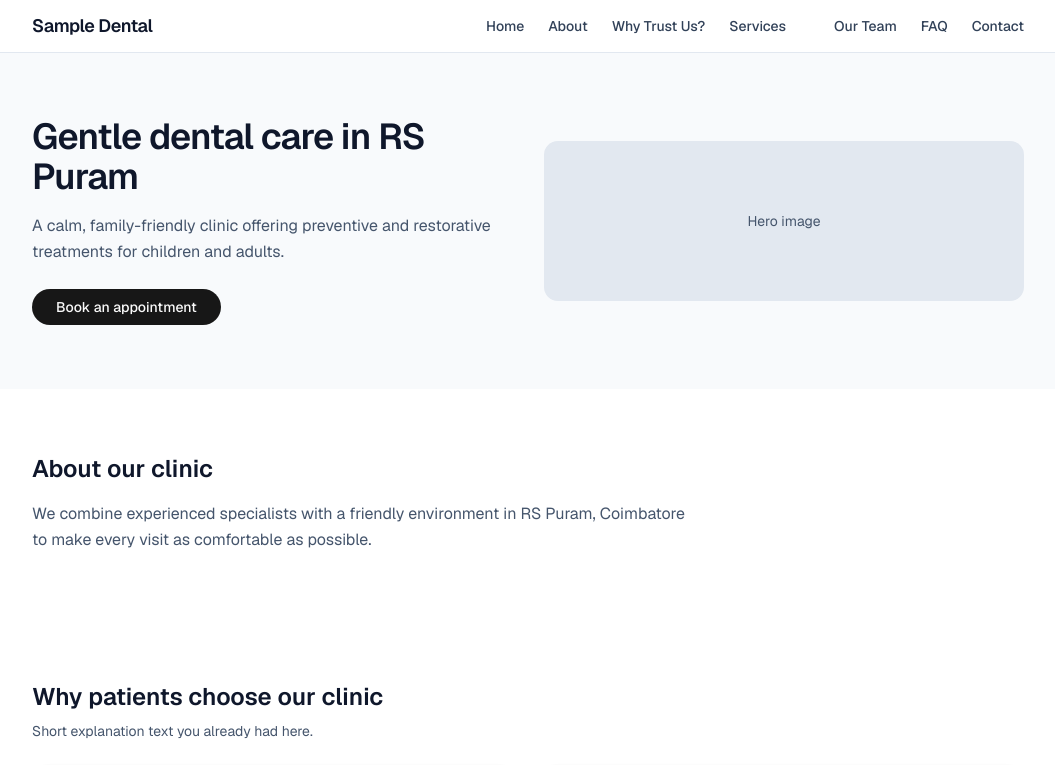
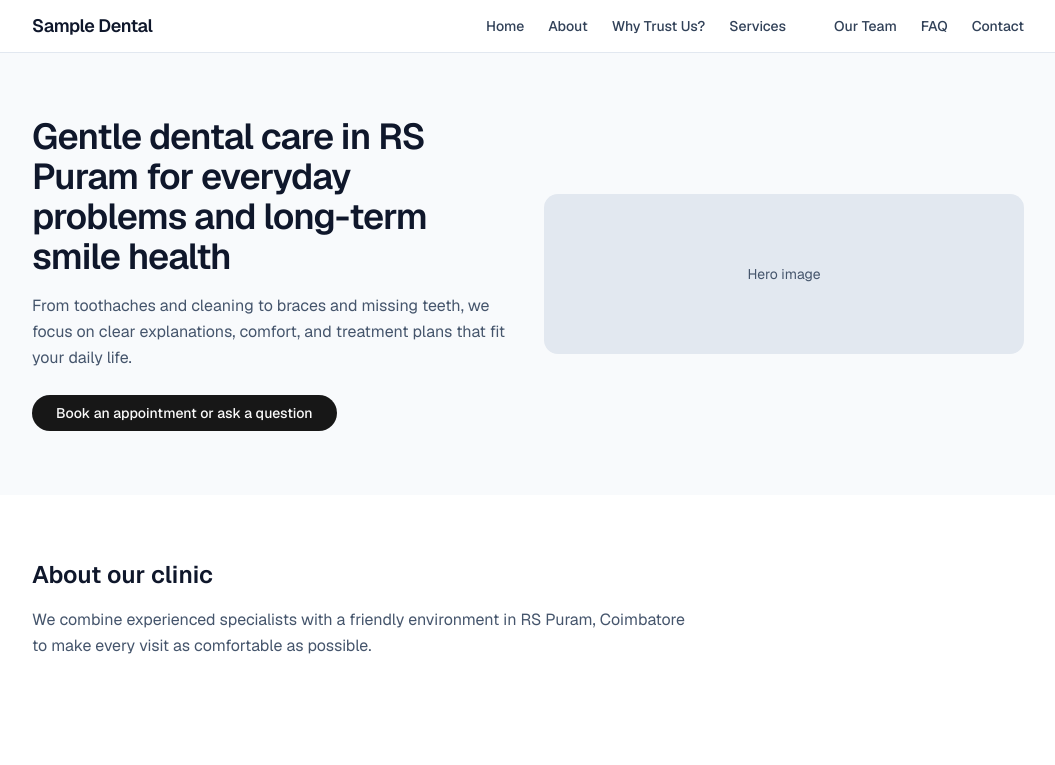
Before and after one commit to fooorrrceee/rr-dental-flip, a Next.js app in the folder landing-course/: page / in a window 1280 px wide. Shown: the top 765 px of the page, without its empty margins (112-1167 px from the left). Built offline with nearby package versions, Linux system fonts and the light colour scheme.

Commit message:
tighten dentist hero headline CTA

```diff
--- a/landing-course/app/components/Hero.tsx
+++ b/landing-course/app/components/Hero.tsx
@@ -9,19 +9,18 @@ export function Hero() {
     >
       <div className="mx-auto flex max-w-5xl flex-col gap-8 px-4 sm:flex-row sm:items-center">
         <div className="sm:flex-1">
-          <h1
-            id="hero-heading"
-            className="text-3xl font-semibold tracking-tight text-slate-900 sm:text-4xl"
-          >
-            Gentle dental care in RS Puram
+          <h1 id="hero-heading" className="text-3xl font-semibold tracking-tight text-slate-900 sm:text-4xl">
+            Gentle dental care in RS Puram for everyday problems and long-term smile health
           </h1>
+
           <p className="mt-4 max-w-xl text-base leading-relaxed text-slate-600">
-            A calm, family-friendly clinic offering preventive and restorative
-            treatments for children and adults.
+            From toothaches and cleaning to braces and missing teeth, we focus on clear explanations, comfort,
+            and treatment plans that fit your daily life.
           </p>
+
           <a href="#contact">
             <Button className="mt-6 rounded-full px-6 py-2.5">
-                Book an appointment
+              Book an appointment or ask a question
             </Button>
           </a>
 
```
